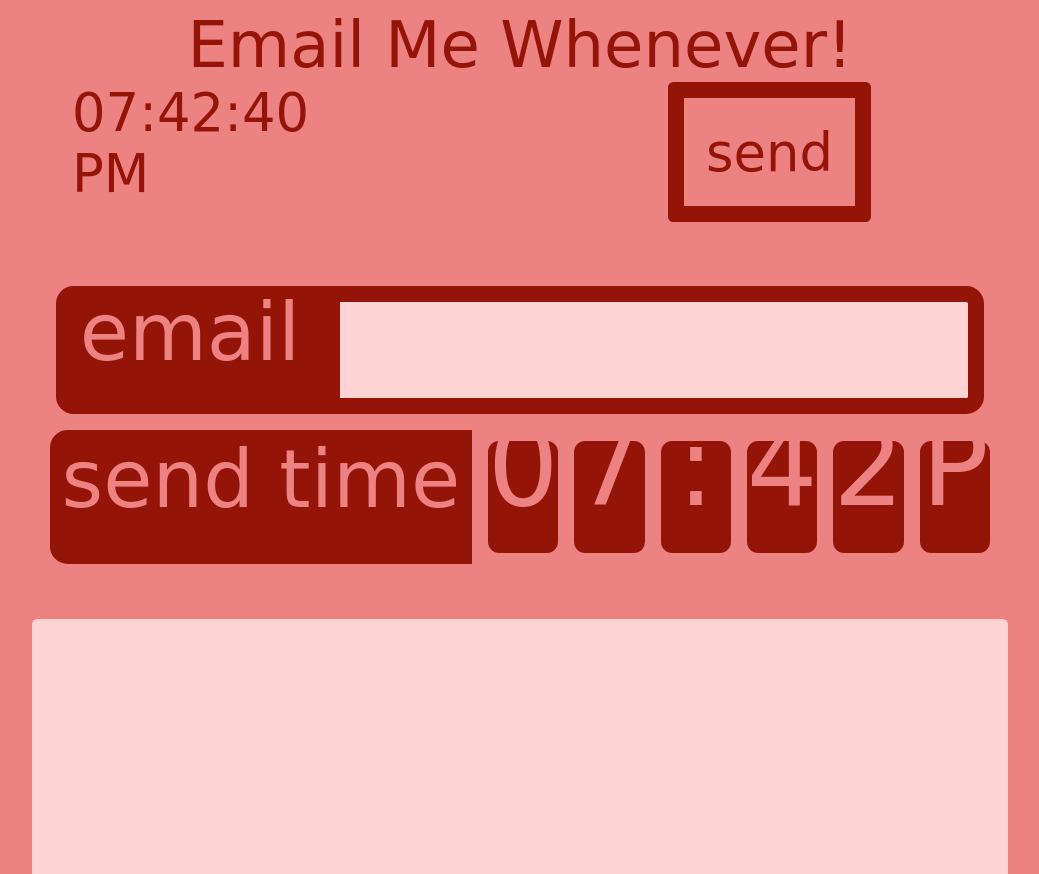
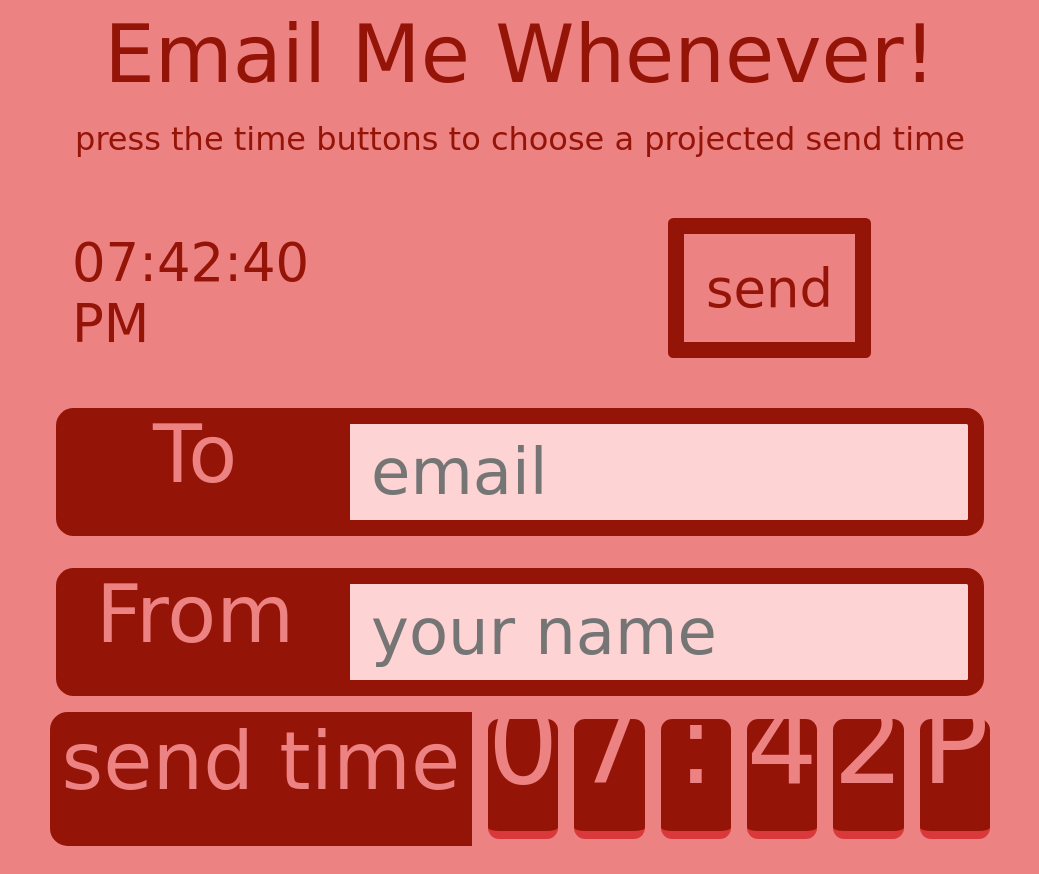
Before and after one commit to ijh5005/email, a plain HTML site: page index.html in a window 1280 px wide. Shown: the top 874 px of the page, without its empty margins (120-1159 px from the left). Drawn offline with nearby package versions, Linux system fonts and the light colour scheme; a web font is replaced by a local one.

Commit message:
Add files via upload

```diff
--- a/email.css
+++ b/email.css
@@ -4,11 +4,23 @@ body {
 }
 
 #name,
+#description,
 #topBar {
 	display: flex;
 	font-family: 'Baloo Bhaina', cursive;
-    font-size: 4em;
+	height: 7rem;
     justify-content: center;
+}
+
+#title_text {
+	font-size: 5rem;
+}
+#description_text {
+	font-size: 2rem;
+}
+
+#description {
+    font-size: 2em;
 }
 
 #topBar {
@@ -78,11 +90,6 @@ body {
     padding: 1.4rem;
 }
 
-#send_btn:hover {
-    background-color: #951408;
-    color: #ED8283;
-}
-
 #inputs {
     align-items: center;
 	display: flex;
@@ -92,7 +99,8 @@ body {
     width: 60rem;
 }
 
-#email_input {
+#email_input,
+#name_input {
 	display: flex;
 	flex-direction: row;
     height: 8rem;
@@ -100,7 +108,12 @@ body {
 	width: 58rem;
 }
 
-#email_btn {
+#name_input {
+	margin-top: 2em;
+}
+
+#email_btn,
+#name_btn {
 	background-color: #951408;
     border-bottom-left-radius: 1.1em;
     border-top-left-radius: 1.1em;
@@ -111,6 +124,7 @@ body {
 }
 
 #email_text,
+#name_text,
 #send_time_text,
 .send_time {
 	color: #ED8283;
@@ -122,25 +136,28 @@ body {
 	color: #D9393B;
 }
 
-#email_box {
+#email_box,
+#name_box {
+	align-items: center;
 	background-color: #FED3D3;
 	border: solid 1rem;
     border-bottom-right-radius: 1.1em;
     border-top-right-radius: 1.1em;
+    display: flex;
 	height: 6rem;
+	justify-content: center;
 	width: 40rem;
 }
 
-#email_text_input {
+#email_text_input,
+#name_text_input {
     background-color: #FED3D3;
     border: #ED8283;
     font-family: 'Baloo Bhaina', cursive;
     font-size: 4em;
-    height: 4.8rem;
-    margin-left: 2rem;
-    margin-top: 1rem;
+    height: 5.5rem;
     outline-width: 0;
-    width: 37rem;
+    width: 36rem;
 }
 
 #send_time_input {
@@ -166,6 +183,7 @@ body {
 
 .send_time {
 	align-items: center;
+	border-bottom: 8px solid #D9393B;
 	border-radius: 0.1em;
 	background-color: #951408;
 	display: flex;
--- a/index.html
+++ b/index.html
@@ -15,7 +15,8 @@
 	</script>
 </head>
 <body ng-app="email">
-	<div id="name" ng-controller="email_ctrl"> {{name}} </div>
+	<div id="name" ng-controller="email_ctrl"><span id="title_text">{{name}}</span></div>
+	<div id="description" ng-controller="email_ctrl"><span id="description_text">{{description}}</span></div>
 	<div id="topBar" ng-controller="email_ctrl">
 		<div id="timeBox">
 			<div id="time"> {{ today | date : "hh:mm:ss a" }} </div>
@@ -30,14 +31,20 @@
 			</div>
 		</div>
 		<div id="send">
-			<div id="send_btn" ng-controller="email_ctrl" ng-click="submit()"><span>send</span></div>
+			<div id="send_btn" ng-controller="email_ctrl" ng-click="submit()" ng-mousedown="mousedown()"><span>send</span></div>
 		</div>
 	</div>
 	<div id="inputs">
 		<div id="email_input">
-			<div id="email_btn"><span id="email_text">email</span></div>
+			<div id="email_btn"><span id="email_text">To</span></div>
 			<div id="email_box">
-				<input id="email_text_input" type="text" name="">
+				<input id="email_text_input" type="text" placeholder="email">
+			</div>
+		</div>
+		<div id="name_input">
+			<div id="name_btn"><span id="name_text">From</span></div>
+			<div id="name_box">
+				<input id="name_text_input" type="text" placeholder="your name">
 			</div>
 		</div>
 		<div id="send_time_input">
@@ -53,7 +60,7 @@
 				<div class="send_time" ng-click="midday($event); edit()"><span id="am_pm" class="time" data="5"></span></div>
 			</div>
 		</div>
-		<textarea id="message"></textarea>
+		<textarea id="message" placeholder="enter your message..." title="hi"></textarea>
 	</div>
 </body>
 </html>
--- a/ng_email.js
+++ b/ng_email.js
@@ -4,6 +4,7 @@ var app = angular.module("email", []);
 
 app.controller("email_ctrl", ["$scope", "$interval", "$timeout", "send", "track", "increment", "ampm", function ($scope, $interval, $timeout, send, track, increment, ampm) {
 	$scope.name = "Email Me Whenever!";
+	$scope.description = "press the time buttons to choose a projected send time"
 	$scope.time = "01:27:00 PM";
 	var edit_status = $("#send_time_boxes").attr("data");
 	$interval( function () {
@@ -22,7 +23,19 @@ app.controller("email_ctrl", ["$scope", "$interval", "$timeout", "send", "track"
 	$scope.submit = function () {
 		var message_html = $("#message").val();
 		var email = $("#email_text_input").val();
-		send.send_email( email, message_html );
+		var from = $("#name_text_input").val();
+		var to = $("#to_text_input").val();
+		$("#email_text_input").val("sending...");
+		send.send_email( email, message_html, from);
+	};
+
+	$scope.mousedown = function () {
+		$("#send_btn").css("color", "#ED8283");
+		$("#send_btn").css("background-color", "#951408");
+		$timeout( function () {
+			$("#send_btn").css("color", "#951408");
+			$("#send_btn").css("background-color", "#ED8283");
+		}, 200);
 	};
 
 	$scope.edit = function () {
@@ -40,7 +53,7 @@ app.controller("email_ctrl", ["$scope", "$interval", "$timeout", "send", "track"
 }]);
 
 app.service("send", function ($interval) {
-	this.send_email = function (email, message_html) {
+	this.send_email = function (email, message_html, from) {
 		var send_wait = $interval( function () {
 			var current_time = $("#time").html();
 			var split = current_time.split(":");
@@ -63,9 +76,17 @@ app.service("send", function ($interval) {
 							 {
 								"email": email,
 							 	"reply_to":"ijh5005@outlook.com",
-							 	"from_name":"isaiah",
-							 	"to_name":"isaiah harrison",
-							 	"message_html": message_html});
+							 	"from_name": from,
+							 	"message_html": message_html})
+							.then(function(response) {
+							   console.log("SUCCESS");
+							  	$("#message").val("");
+								$("#name_text_input").val("");
+							  	$("#email_text_input").val("message sent");
+							}, function(err) {
+							   console.log("FAILED. error=", err);
+							   $("#email_text_input").val("invalid email...");
+							});
 			}
 		}, 100);
 	};
```
